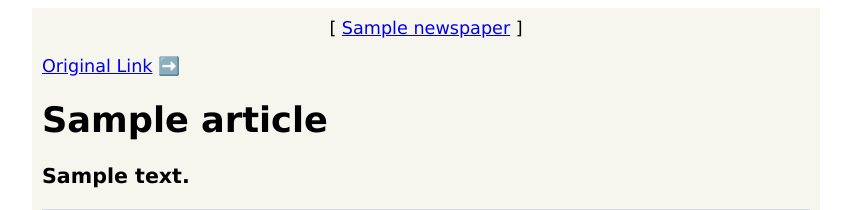
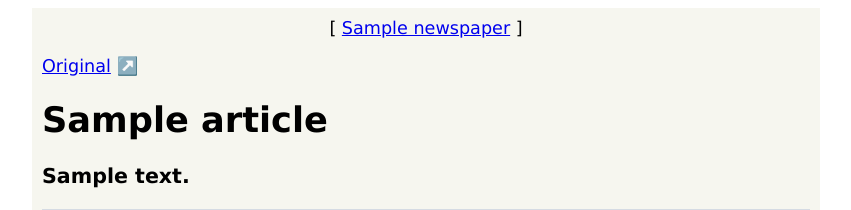
Before and after one commit to yackx/neatnews, a FastAPI app: template templates/article.html in a window 1280 px wide. Shown: the top 210 px of the page, without its empty margins (214-1065 px from the left). Run offline with FastAPI, Linux system fonts and the light colour scheme; the template is opened without the code that fills it: most values are stand-ins (such as "Sample title", 1, 10 or a date in 2020); grey boxes marked "Sample" are stand-in pictures; data that the repository does not hold is empty.

Commit message:
Tweak original link

```diff
--- a/templates/article.html
+++ b/templates/article.html
@@ -5,7 +5,7 @@
         <div id="article" class="center-container">
             {% include "newspaper_bar.html" %}
             <div>
-                <a href="{{article.url}}">Original Link</a> ➡️
+                <a href="{{article.url}}">Original</a> ↗️
             </div>
             <h1>{{article.title}}</h1>
             <h3>{{article.summary}}</h3>
```
